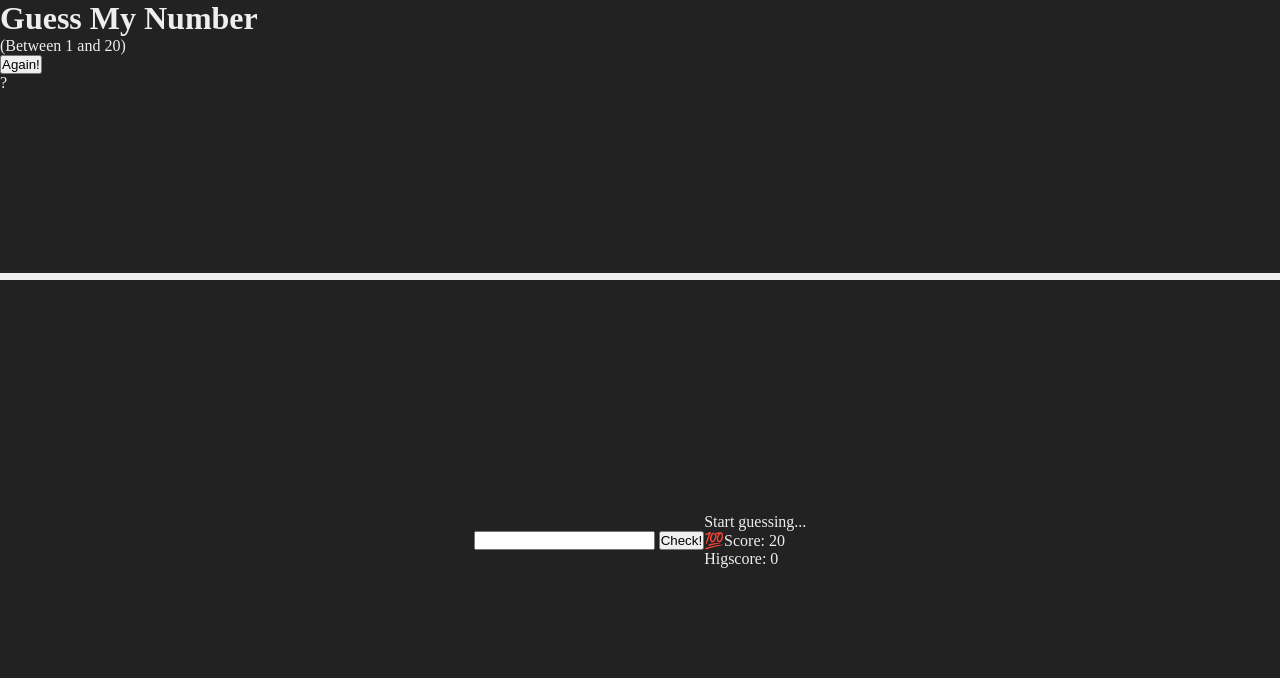
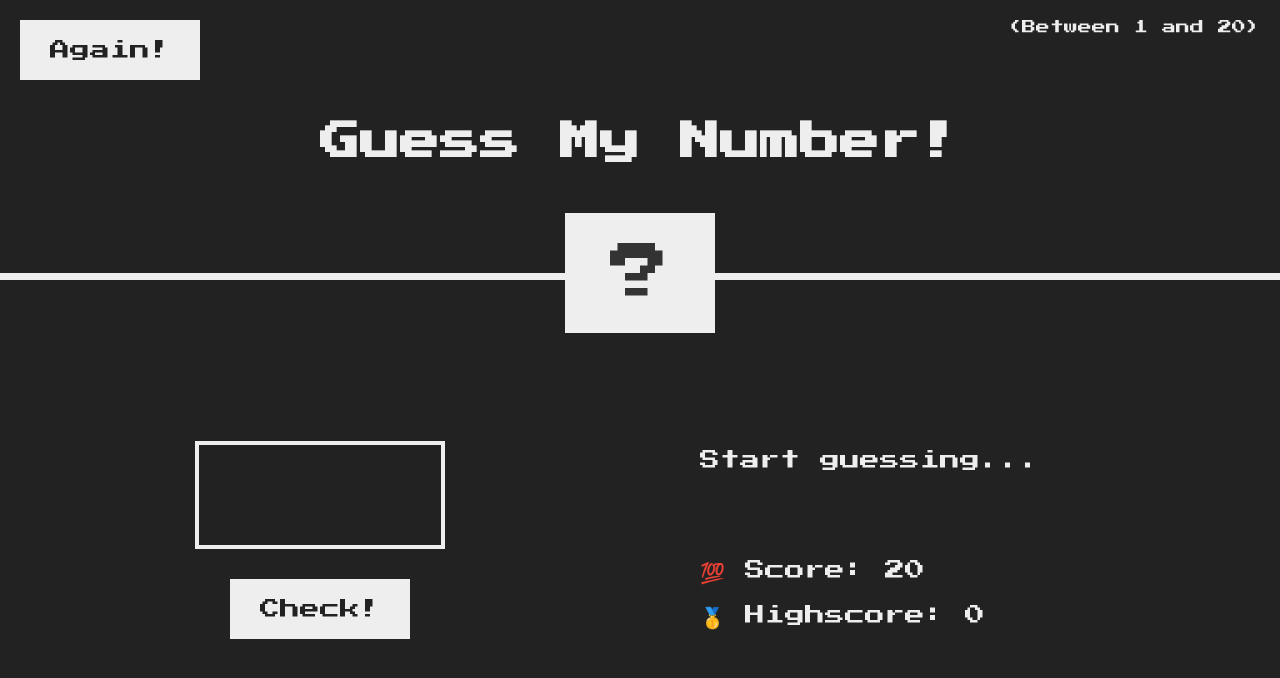
Before and after one commit to Segundavid-Dev/Guess-Number-Game, a plain HTML site: page index.html in a window 1280 px wide. Drawn offline with Linux system fonts and the light colour scheme.

Commit message:
Fixed styling issue

```diff
--- a/app.js
+++ /dev/null
@@ -1,9 +0,0 @@
-document.querySelector(".check").addEventListener("click", function () {
-  //  console.log(document.querySelector(".guess").value);
-  const guess = Number(document.querySelector(".guess").value);
-  console.log(guess);
-
-  if (!guess) {
-    document.querySelector(".message").textContent = "No number ❌";
-  }
-});
--- a/index.html
+++ b/index.html
@@ -3,32 +3,30 @@
   <head>
     <meta charset="UTF-8" />
     <meta name="viewport" content="width=device-width, initial-scale=1.0" />
-    <title>JS Guess Number Game</title>
-    <link rel="stylesheet" href="./style.css" />
+    <meta http-equiv="X-UA-Compatible" content="ie=edge" />
+    <link rel="stylesheet" href="style.css" />
+    <title>Guess My Number!</title>
   </head>
   <body>
     <header>
-      <h1 class="test">Guess My Number</h1>
+      <h1>Guess My Number!</h1>
       <p class="between">(Between 1 and 20)</p>
-      <button class="btn-again">Again!</button>
+      <button class="btn again">Again!</button>
       <div class="number">?</div>
     </header>
-
     <main>
       <section class="left">
         <input type="number" class="guess" />
         <button class="btn check">Check!</button>
       </section>
-
       <section class="right">
         <p class="message">Start guessing...</p>
-        <p class="label-score">💯Score: <span class="score">20</span></p>
+        <p class="label-score">💯 Score: <span class="score">20</span></p>
         <p class="label-highscore">
-          Higscore: <span class="highscore">0</span>
+          🥇 Highscore: <span class="highscore">0</span>
         </p>
       </section>
     </main>
-
-    <script src="./app.js"></script>
+    <script src="script.js"></script>
   </body>
 </html>
--- a/style.css
+++ b/style.css
@@ -1,18 +1,21 @@
+@import url("https://fonts.googleapis.com/css?family=Press+Start+2P&display=swap");
+
 * {
+  margin: 0;
   padding: 0;
-  margin: 0;
+  box-sizing: inherit;
+}
+
+html {
+  font-size: 62.5%;
   box-sizing: border-box;
 }
 
-html {
-  /* font-size: 62.5%; */
-}
-
 body {
-  font-family: "Times New Roman", Times, serif;
+  font-family: "Press Start 2P", sans-serif;
   color: #eee;
   background-color: #222;
-  /* background-color: #6eb347; */
+  /* background-color: #60b347; */
 }
 
 /* LAYOUT */
@@ -27,10 +30,90 @@ main {
   color: #eee;
   display: flex;
   align-items: center;
-  justify-content: center;
+  justify-content: space-around;
 }
 
-/* .left {
-  width: 52px;
+.left {
+  width: 52rem;
   display: flex;
-} */
+  flex-direction: column;
+  align-items: center;
+}
+
+.right {
+  width: 52rem;
+  font-size: 2rem;
+}
+
+/* ELEMENTS STYLE */
+h1 {
+  font-size: 4rem;
+  text-align: center;
+  position: absolute;
+  width: 100%;
+  top: 52%;
+  left: 50%;
+  transform: translate(-50%, -50%);
+}
+
+.number {
+  background: #eee;
+  color: #333;
+  font-size: 6rem;
+  width: 15rem;
+  padding: 3rem 0rem;
+  text-align: center;
+  position: absolute;
+  bottom: 0;
+  left: 50%;
+  transform: translate(-50%, 50%);
+}
+
+.between {
+  font-size: 1.4rem;
+  position: absolute;
+  top: 2rem;
+  right: 2rem;
+}
+
+.again {
+  position: absolute;
+  top: 2rem;
+  left: 2rem;
+}
+
+.guess {
+  background: none;
+  border: 4px solid #eee;
+  font-family: inherit;
+  color: inherit;
+  font-size: 5rem;
+  padding: 2.5rem;
+  width: 25rem;
+  text-align: center;
+  display: block;
+  margin-bottom: 3rem;
+}
+
+.btn {
+  border: none;
+  background-color: #eee;
+  color: #222;
+  font-size: 2rem;
+  font-family: inherit;
+  padding: 2rem 3rem;
+  cursor: pointer;
+}
+
+.btn:hover {
+  background-color: #ccc;
+}
+
+.message {
+  margin-bottom: 8rem;
+  height: 3rem;
+}
+
+.label-score {
+  margin-bottom: 2rem;
+}
```
